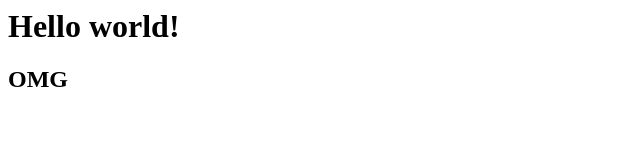
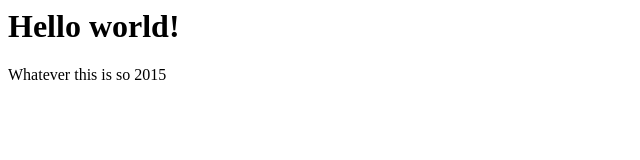
Before and after one commit to kikkoooo/poop, a plain HTML site: page index.html in a window 1280 px wide. Shown: the whole page, without its empty margins (0-640 px from the left). Drawn offline with Linux system fonts and the light colour scheme.

Commit message:
omg this was so groundbreaking

```diff
--- a/index.html
+++ b/index.html
@@ -1,2 +1,2 @@
 <h1>Hello world!</h1>
-<h2>OMG</h2>
+<p>Whatever this is so 2015</p>
```
